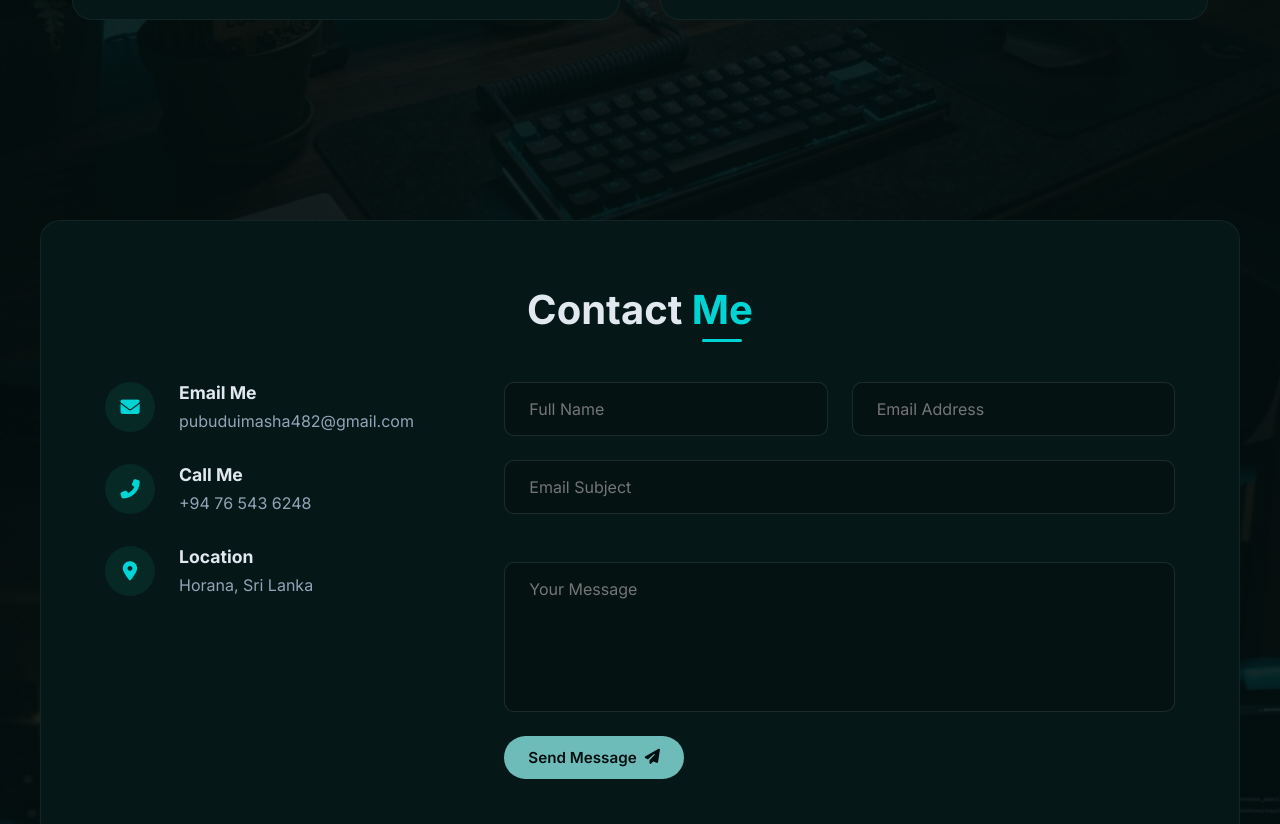
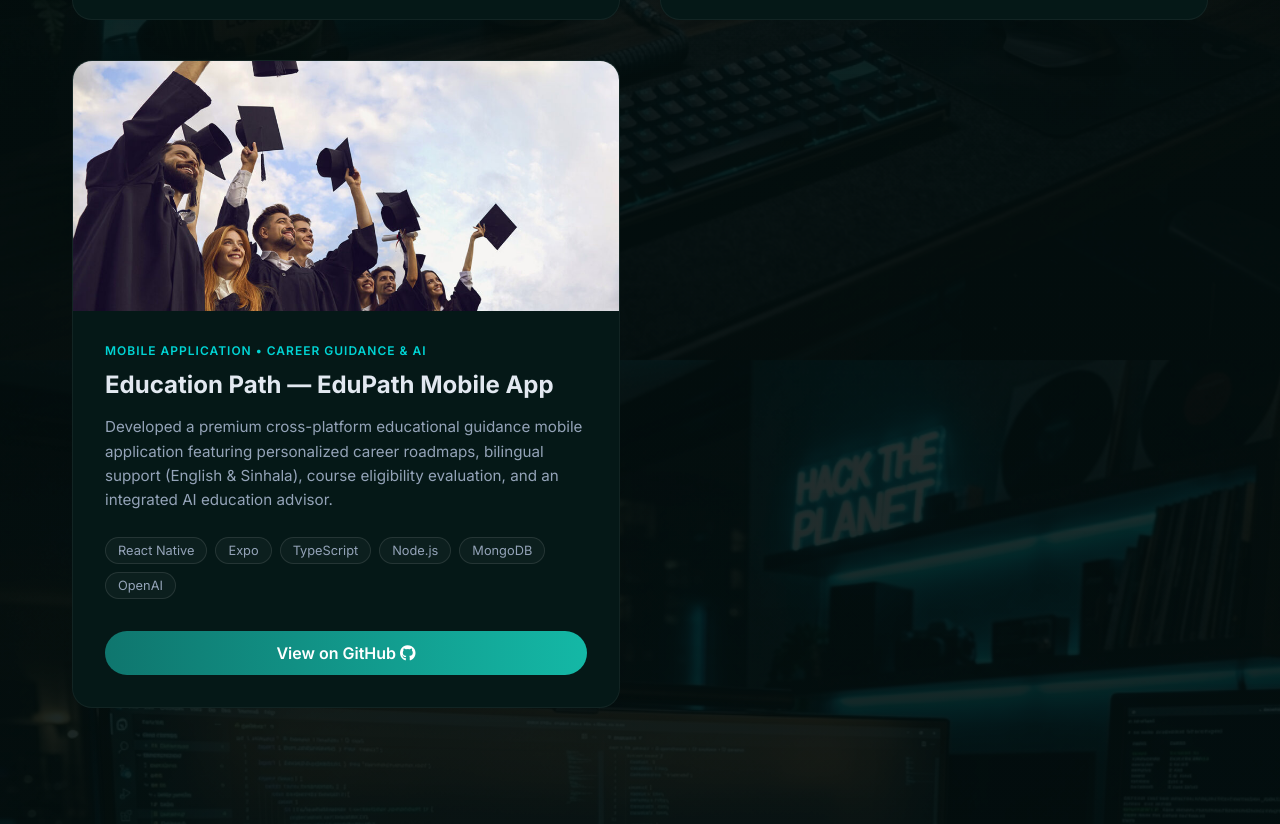
Before and after one commit to imashaliyanage482/Portfolio-, a plain HTML site: page index.html in a window 1280 px wide. Shown: the part 6040-6864 px from the top of the page. Drawn offline with Linux system fonts and the light colour scheme.

Commit message:
Add Education Path (EduPath) mobile app project

```diff
--- a/index.html
+++ b/index.html
@@ -380,6 +380,31 @@
                         </div>
                     </div>
                 </div>
+
+                <!-- Project 7 (Education Path - EduPath) -->
+                <div class="project-card">
+                    <div class="project-img">
+                        <img src="assets/edupath.png" alt="EduPath - Education Guidance Mobile App">
+                    </div>
+                    <div class="project-info">
+                        <span class="project-category">MOBILE APPLICATION • CAREER GUIDANCE & AI</span>
+                        <h4>Education Path — EduPath Mobile App</h4>
+                        <p>Developed a premium cross-platform educational guidance mobile application featuring personalized career roadmaps, bilingual support (English &amp; Sinhala), course eligibility evaluation, and an integrated AI education advisor.</p>
+
+                        <div class="project-tech">
+                            <span>React Native</span>
+                            <span>Expo</span>
+                            <span>TypeScript</span>
+                            <span>Node.js</span>
+                            <span>MongoDB</span>
+                            <span>OpenAI</span>
+                        </div>
+
+                        <a href="https://github.com/imashaliyanage482/Education-Path" target="_blank" class="project-btn">
+                            View on GitHub <i class="fab fa-github"></i>
+                        </a>
+                    </div>
+                </div>
             </div>
         </div>
     </section>
```
Also changed, not shown: assets/edupath.png (added).
